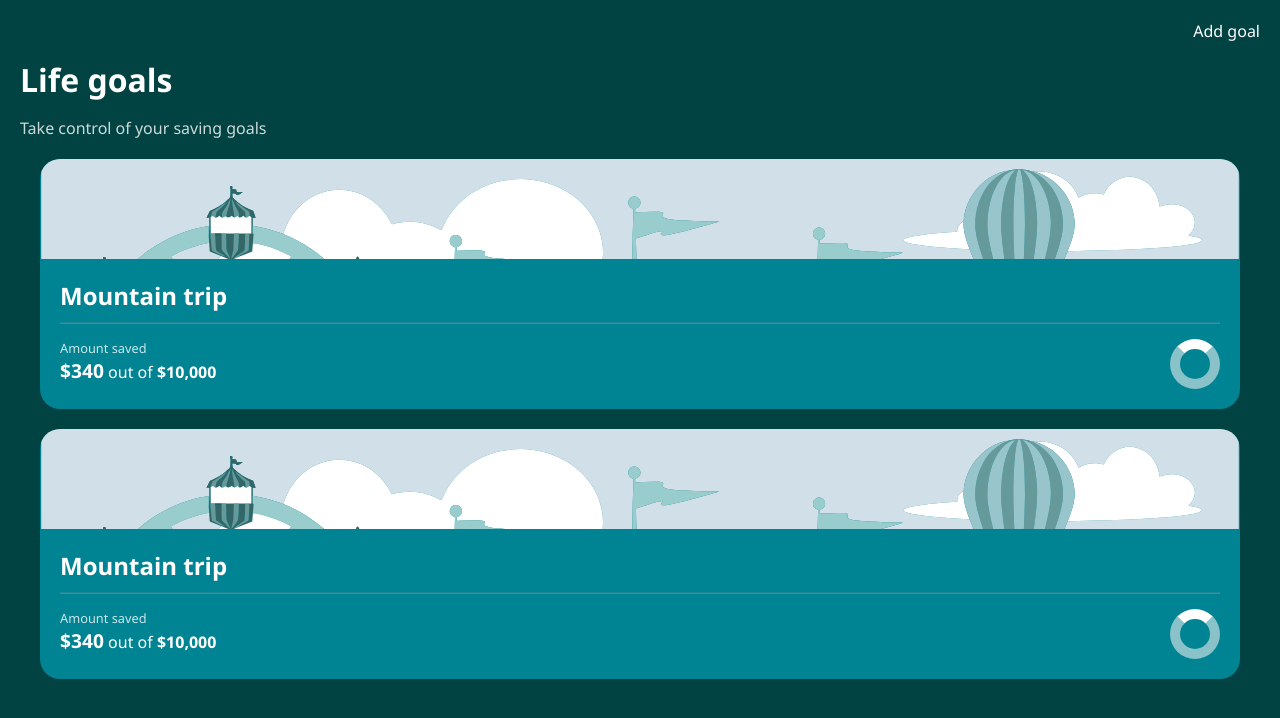
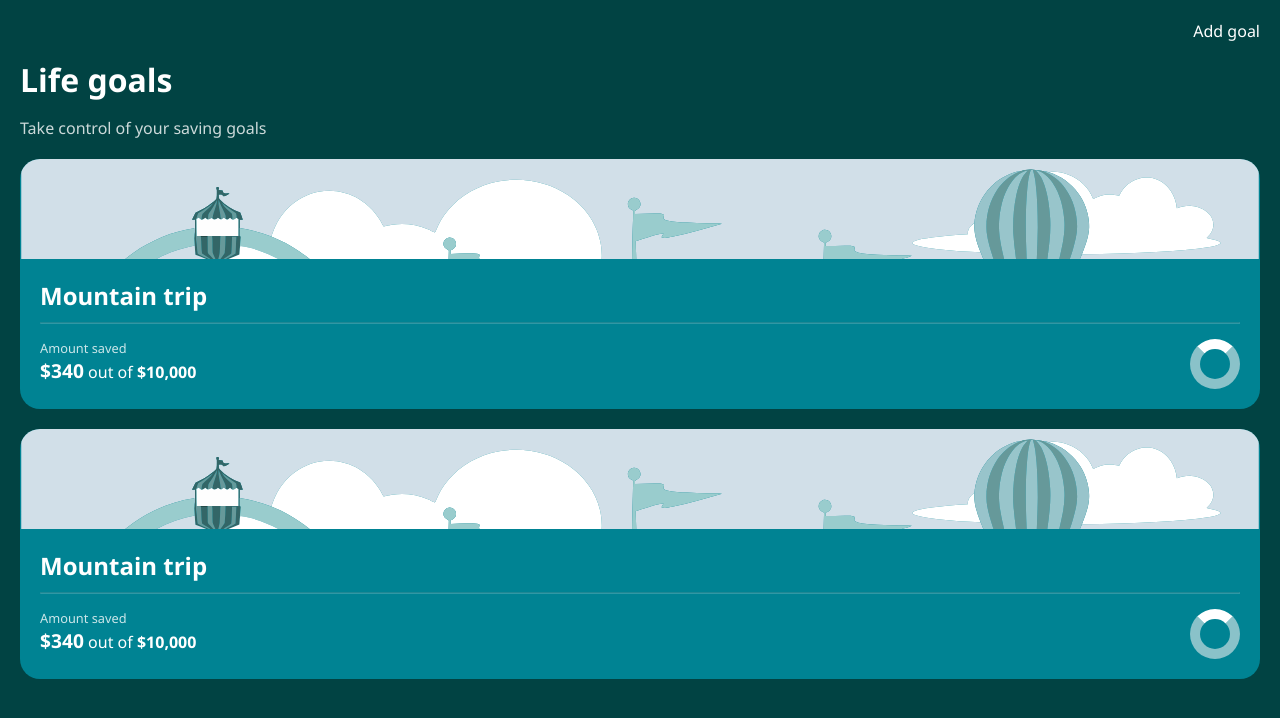
Before and after one commit to Abhijeet-Anand-01/Life-goals, an Angular app: page / in a window 1280 px wide. Shown: the top 718 px of the page. Built offline with nearby package versions, Linux system fonts and the light colour scheme.

Commit message:
minor update

```diff
--- a/src/app/home/goals-card/goals-card.component.css
+++ b/src/app/home/goals-card/goals-card.component.css
@@ -1,7 +1,7 @@
 .card-body {
   background-color: #008393;
   color: #ffffff;
-  margin: 20px;
+  margin: 20px 0;
   border-radius: 20px;
   height: 250px;
 }
```
